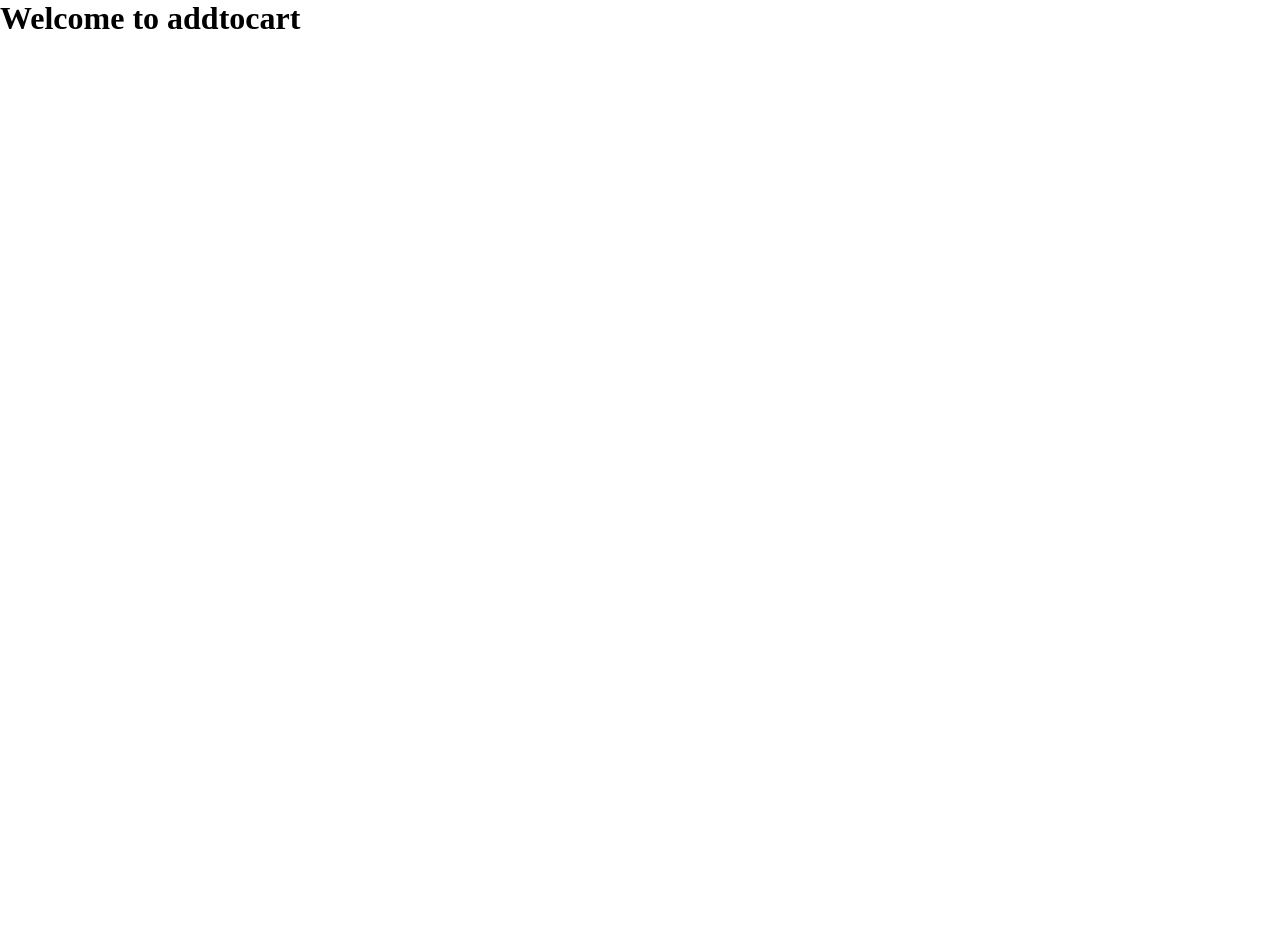
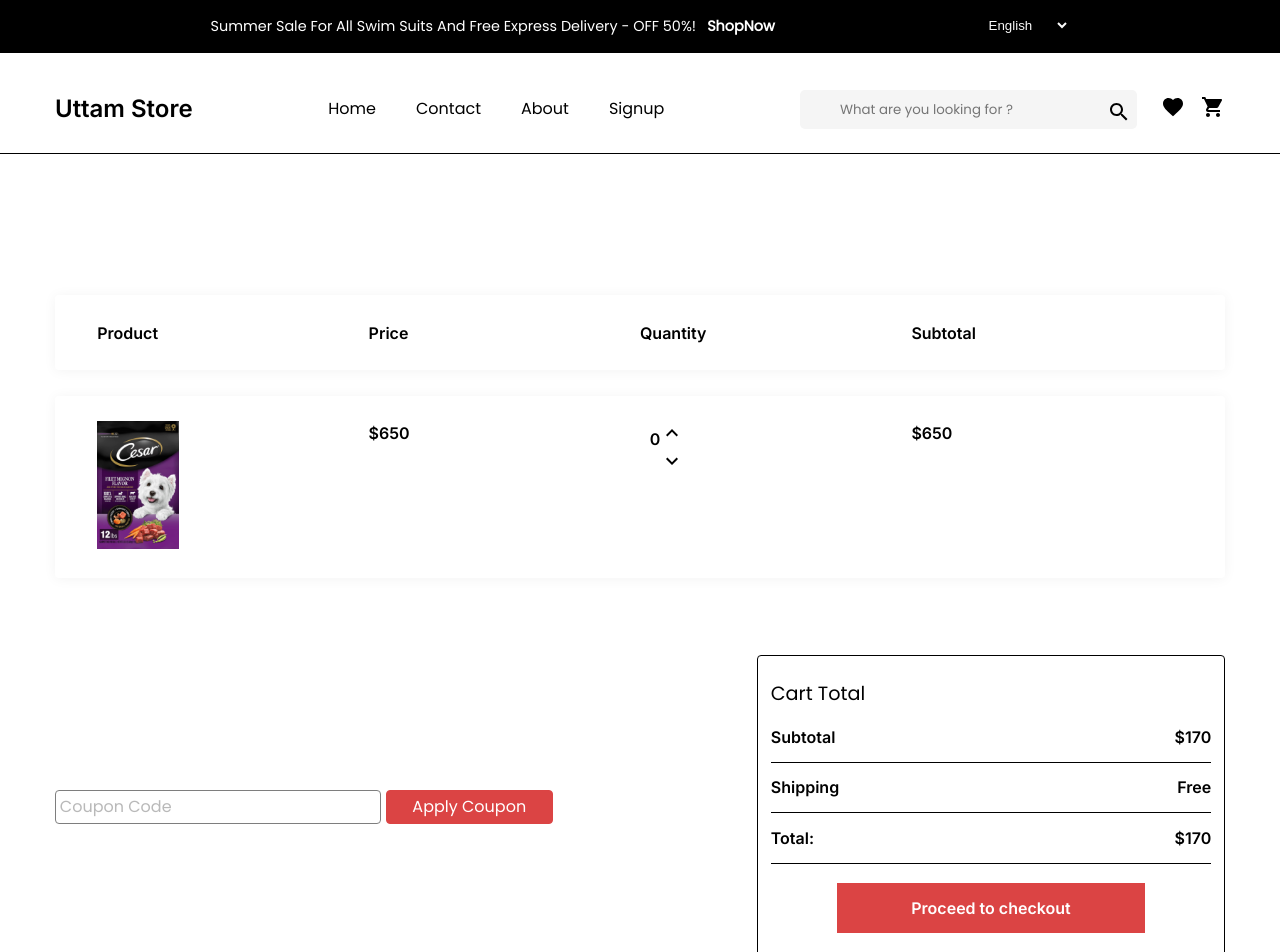
Before and after one commit to uttampun44/uttam-store, a React (Vite) app: page /addtocart in a window 1280 px wide. Shown: the top 952 px of the page. Before the commit the page ends 800 px from the top, so only its background shows below. Built offline with nearby package versions, Linux system fonts and the light colour scheme.

Commit message:
add to cart page design finish

```diff
--- a/src/Components/Addtocart/Addtocart.jsx
+++ b/src/Components/Addtocart/Addtocart.jsx
@@ -1,9 +1,82 @@
-import React from 'react'
+import React, { useState } from 'react'
+import Header from '../Header/Header'
+import Footer from '../Footer/Footer';
+import KeyboardArrowUpIcon from '@mui/icons-material/KeyboardArrowUp';
+import KeyboardArrowDownIcon from '@mui/icons-material/KeyboardArrowDown';
+import { Link } from 'react-router-dom';
 
 function Addtocart() {
+
+  const [price, setPrice] = useState(0)
+  const increment = () =>{
+     setPrice(price + 1)
+    console.log(price);
+  }
+  const decrement = () =>{
+
+    if(price < 1){
+      return price;
+    }else{
+      setPrice(price - 1)
+    }
+    console.log(price)
+  }
   return (
     <div>
-        <h1>Welcome to addtocart</h1>
+        <Header />
+        <section>
+             <div className='addtocart-container'>
+                <div className='cart-details-row'>
+                    <div className='product'><p>Product</p></div>
+                    <div className='price'><p>Price</p></div>
+                    <div className='quantity'><p>Quantity</p></div>
+                    <div className='subtotal'><p>Subtotal</p></div>
+                </div>
+
+                <div className='cartItems-display-row'>
+                     <div className='cartImage'><img src='/src/assets/breedfoog.png' style={{width: '30%'}}/></div>
+                     <div className='cartPrice'><p>$650</p></div>
+                     <div className='CartQuantity'>
+                         <div className='quantity'> <span>{price}</span></div>
+                      <div className='incrementdecrement'>
+                         <div className='increment'>
+                             <KeyboardArrowUpIcon onClick={increment}/>
+                         </div>
+                         <div className='decrement'>
+                           <KeyboardArrowDownIcon onClick={decrement}/>
+                         </div>
+                      </div>
+                      </div>
+                      <div className='cartSubtotal'><p>$650</p></div>
+                </div>
+
+                {/* carttotal container */}
+                    <div className='carttotal-container'>
+                          <div className='applyCoupon'>
+                              <input type="text" placeholder='Coupon Code'/>
+                              <button>Apply Coupon</button>
+                          </div>
+                          <div className='cartTotal'>
+                             <p>Cart Total</p>
+                             <div className='totalRow'>
+                                  <div className='subtotal'>
+                                     <span>Subtotal</span> <span>$170</span>
+                                  </div>
+                                  <div className='shipping'>
+                                       <span>Shipping</span> <span>Free</span>
+                                  </div>
+                                  <div className='total'>
+                                      <span>Total:</span> <span>$170</span>
+                                  </div>
+                             </div>
+                             <div className='checkout'>
+                                <Link to='/checkout'>Proceed to checkout</Link>
+                             </div>
+                          </div>
+                    </div>
+             </div>
+        </section>
+        <Footer />
     </div>
   )
 }
--- a/src/scss/abstract/_variables.scss
+++ b/src/scss/abstract/_variables.scss
@@ -810,3 +810,98 @@ header{
 }
 }
 }
+
+// add to cart items
+.addtocart-container{
+     .cart-details-row{
+         .product, .price, .quantity, .subtotal{
+            p{
+               font-size: $font-size-normal;
+               font-family: $primary-font-family;
+               line-height: $line-height;
+               font-style: normal;
+            }
+         }
+     }
+     .cartItems-display-row{
+           .cartPrice, .cartSubtotal {
+               p{
+                font-size: $font-size-normal;
+                font-family: $primary-font-family;
+                line-height: $line-height;
+                font-style: normal;
+               }
+           }
+           .CartQuantity{
+                .quantity{
+                     span{
+                      font-size: $font-size-normal;
+                      font-family: $primary-font-family;
+                      line-height: $line-height;
+                      font-style: normal;
+                     }
+                }
+           }
+     }
+
+     .carttotal-container{
+          .applyCoupon{
+              input[type="text"]{
+                  padding: .3vw .3vw;
+                  font-family: $secondary-font-family;
+                  font-size: $font-size-normal;
+                  font-weight: $font-weight-normal;
+                  line-height: $line-height;
+                  border-radius: 4px;
+                  border: 1px solid #000;
+                  opacity: .5;
+              }
+              button{
+                padding: .3vw 2vw;
+                font-family: $secondary-font-family;
+                font-size: $font-size-normal;
+                font-weight: $font-weight-normal;
+                line-height: $line-height;
+                border-radius: 4px;
+                border: 1px solid #DB4444;
+                background-color: $font-items-color;
+                color: $secondary-font-color;
+                cursor: pointer;
+              }
+          }
+          .cartTotal{
+               p{
+                   font-family: $secondary-font-family;
+                   font-size: 1.5vw;
+                   font-weight: 500;
+                   line-height: $line-height;
+                   font-style: normal;
+               }
+               .totalRow{
+                   .subtotal, .shipping, .total{
+                      span{
+                        font-size: $font-size-normal;
+                        font-family: $primary-font-family;
+                        line-height: $line-height;
+                        font-style: normal;
+                      }
+                   }
+               }
+               .checkout{
+                   background-color: #DB4444;
+                   max-width: 70%;
+                   margin: 0% auto;
+                   text-align: center;
+                   padding: 1vw 0vw;
+                    a{
+                      font-size: $font-size-normal;
+                      font-family: $primary-font-family;
+                      line-height: $line-height;
+                      font-style: normal;
+                      color: $secondary-font-color;
+                      text-decoration: none;
+                    }
+               }
+          }
+     }
+}
--- a/src/scss/main.scss
+++ b/src/scss/main.scss
@@ -3,4 +3,5 @@
 @import 'page/home';
 @import 'page/signup';
 @import 'page/login';
+@import 'page/addtocart';
 @import 'abstract/variables'
--- /dev/null
+++ b/src/scss/page/_addtocart.scss
@@ -0,0 +1,48 @@
+.addtocart-container{
+    max-width: 1170px;
+    margin: 11vw auto;
+    display: grid;
+    row-gap: 2vw;
+        .cart-details-row, .cartItems-display-row{
+            display: grid;
+            grid-template-columns: repeat(4, 1fr);
+            box-shadow: 0px 1px 13px rgba(0, 0, 0, 0.05);
+            border-radius: 4px;
+            padding: 2vw 3.3vw;
+            .CartQuantity{
+                 display: flex;
+                 align-items: baseline;
+                 width: 20%;
+                 justify-content: center;
+            }
+        }
+        .carttotal-container{
+            display: flex;
+            justify-content: space-between;
+            margin: 4vw 0vw;
+              .applyCoupon{
+                  display: flex;
+                  align-items: center;
+                  column-gap: .4vw;
+              }
+              .cartTotal{
+                width: 40%;
+                border: 1px solid #000;
+                border-radius: 4px;
+                padding: 2vw 1vw;
+                .totalRow{
+                    display: grid;
+                    grid-template-columns: repeat(1, 1fr);
+                    row-gap: 1vw;
+                    margin: 1.5vw 0vw;
+                     .subtotal, .shipping, .total{
+                         display: flex;
+                         justify-content: space-between;
+                         border-bottom: 1px solid #000;
+                         padding-bottom: 1vw;
+                     }
+                }
+              }
+        }
+
+}
```
